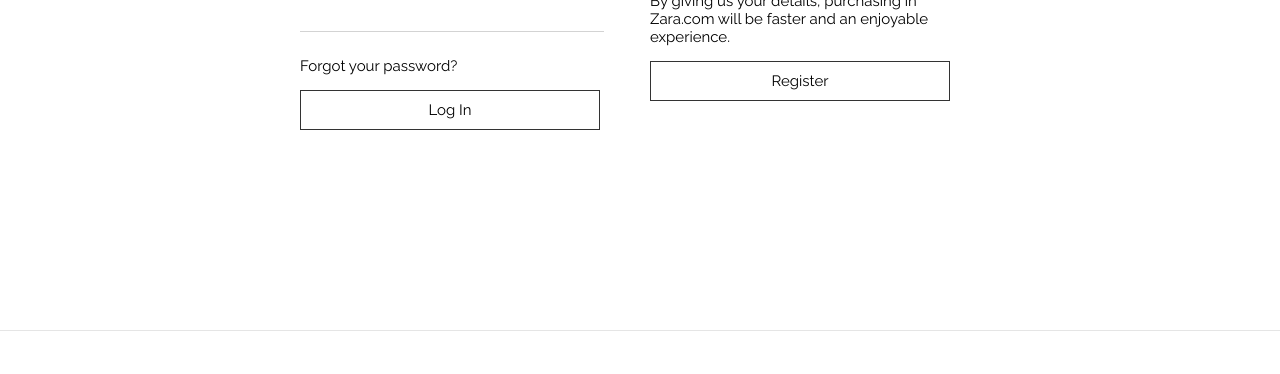
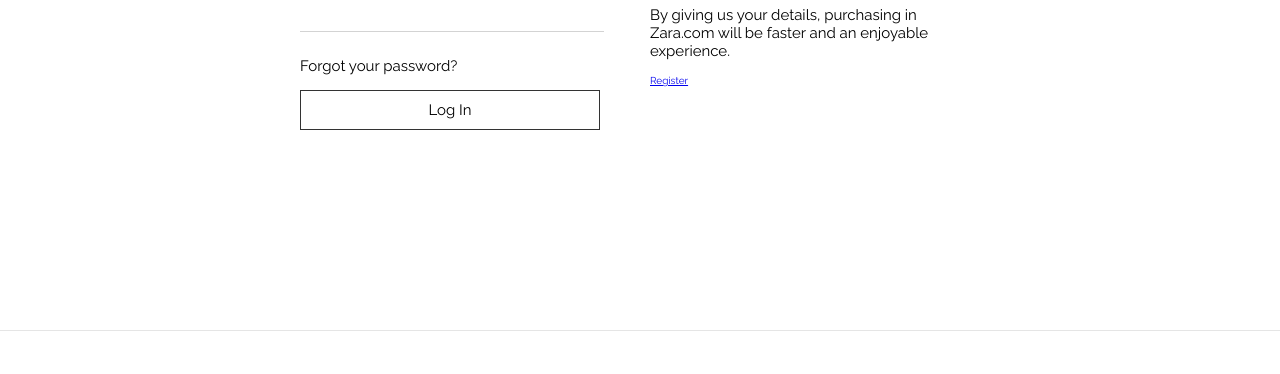
Before and after one commit to bedtreep/bedtreep.github.io, a plain HTML site: page account.html in a window 1280 px wide. Shown: the part 328-702 px from the top of the page. Drawn offline with nearby package versions, Linux system fonts and the light colour scheme; a web font is replaced by a local one.

Commit message:
Update account.html

```diff
--- a/account.html
+++ b/account.html
@@ -75,7 +75,7 @@
 					<h2>Register</h2>
 					<p>If you still don't have an account, use this option to access the registration form.</p>
 					<p>By giving us your details, purchasing in Zara.com will be faster and an enjoyable experience.</p>
-					<button>Register</button>
+					<a href="registration.html" class="button">Register</a></button>
 				</div>
 			</section>
 			<footer>
```
